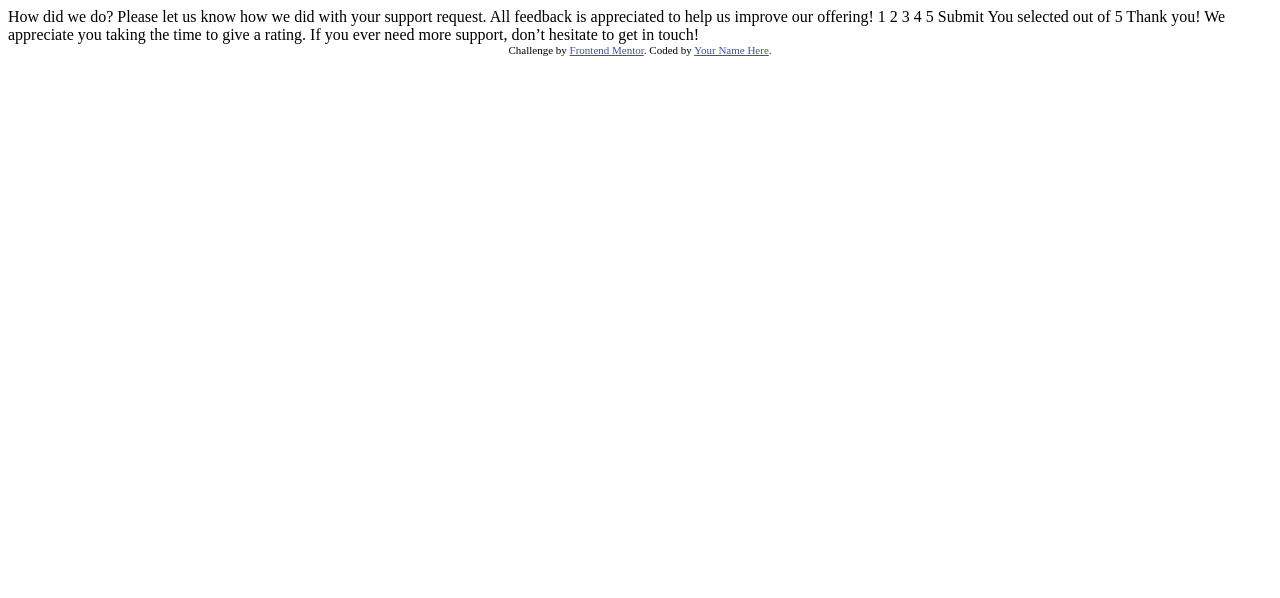
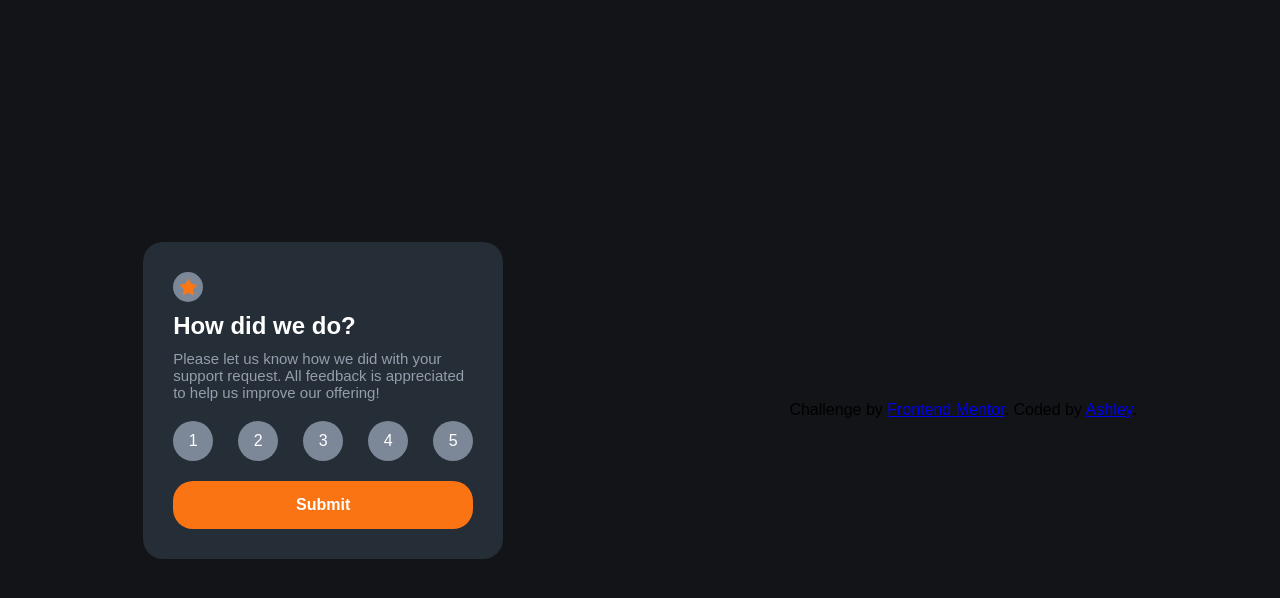
Before and after one commit to pandaxin8/interactive-rating-component, a plain HTML site: page interactive-rating-component-main/index.html in a window 1280 px wide. Drawn offline with Linux system fonts and the light colour scheme.

Commit message:
Add interactive rating selection and transition to thank you state

```diff
--- /dev/null
+++ b/interactive-rating-component-main/css/styles.css
@@ -0,0 +1,122 @@
+/* Global Styles */
+body {
+    font-family: 'Overpass', sans-serif;
+    background-color: hsl(216, 12%, 8%);
+    display: flex;
+    align-items: center;
+    justify-content: center;
+    min-height: 100vh;
+    margin: 0;
+}
+
+.container {
+    background-color: hsl(213, 19%, 18%);
+    border-radius: 20px;
+    padding: 30px;
+    color: hsl(0, 0%, 100%);
+    width: 80%;
+    max-width: 300px;
+    margin: 0 auto; /* This centres the container*/
+}
+
+
+.header img {
+    width: 15px;
+}
+
+h1 {
+    font-size: 24px;
+    font-weight: 700;
+    margin: 10px 0;
+}
+
+.description {
+    font-size: 15px;
+    color: hsl(217, 12%, 63%);
+    margin: 10px 0;
+}
+
+.rating-options {
+    display: flex;
+    justify-content: space-between;
+    margin: 20px 0;
+}
+
+.rating-option {
+    background-color: hsl(216, 12%, 54%);
+    border-radius: 50%;
+    width: 40px;
+    height: 40px;
+    line-height: 40px;
+    text-align: center;
+
+    color: white;
+    cursor: pointer;
+}
+
+.submit-button {
+    background-color: hsl(25, 97%, 53%);
+    color: white;
+    border: none;
+    padding: 15px;
+    border-radius: 20px;
+    font-size: 16px;
+    font-weight: bold;
+    cursor: pointer;
+    width: 100%;
+}
+
+/* Thank you state styles */
+.thank-you-state {
+    text-align: center;
+}
+.hidden {
+    display: none;
+}
+
+.selected-rating {
+    background-color: rgba(255, 255, 255, 0.2);
+    border-radius: 20px;
+    padding: 10px;
+    margin: 10px 0;
+    display: flex;
+    justify-content: center;
+    align-items: center;
+}
+
+.rating-number {
+    font-weight: bold;
+    margin: 0 5px;
+}
+
+.star-container {
+    width: 30px;
+    height: 30px;
+    background-color: hsl(216, 12%, 54%);
+    border-radius: 50%; /*This makes it a circle */
+    display: flex;
+    justify-content: center; /* Center star horizontally */
+    align-items: center;
+}
+
+.attribution {
+    margin: 20px auto 0; /* Centres the attribution section */
+}
+
+/*Add styling for rating buttons when clicked */
+.rating-option.active {
+    background-color: #ddd;
+}
+
+/*Set initial state of the thank-you-state to invisible and transparent */
+.thank-you-state {
+    opacity: 0;
+    visibility: hidden;
+    transition: opacity 0.5s ease-in-out;
+    text-align: center;
+}
+
+.show-thank-you {
+    opacity: 1;
+    visibility: visible;
+}
--- a/interactive-rating-component-main/index.html
+++ b/interactive-rating-component-main/index.html
@@ -8,42 +8,53 @@
 
   <title>Frontend Mentor | Interactive rating component</title>
 
-  <!-- Feel free to remove these styles or customise in your own stylesheet 👍 -->
-  <style>
-    .attribution { font-size: 11px; text-align: center; }
-    .attribution a { color: hsl(228, 45%, 44%); }
-  </style>
+  <link rel="stylesheet" href="css/styles.css">
+
+
 </head>
 <body>
+  <div class="container">
+      <div class="star-container">
+        <img src="images/icon-star.svg" alt="Star Icon">
+      </div>
+      <!-- Rating state start -->
+      <div class="rating-state">
+          <div class="header">
+              <h1>How did we do?</h1>
+          </div>
+          <p class="description">Please let us know how we did with your support request. All feedback is appreciated to help us improve our offering!</p>
+          <div class="rating-options">
+              <span class="rating-option" data-rating="1">1</span>
+              <span class="rating-option" data-rating="2">2</span>
+              <span class="rating-option" data-rating="3">3</span>
+              <span class="rating-option" data-rating="4">4</span>
+              <span class="rating-option" data-rating="5">5</span>
+          </div>
+          <button id="submit-button" class="submit-button">Submit</button>
+      </div>
+      <!-- Rating state end -->
 
-  <!-- Rating state start -->
-
-  How did we do?
-
-  Please let us know how we did with your support request. All feedback is appreciated
-  to help us improve our offering!
-
-  1 2 3 4 5
-
-  Submit
-
-  <!-- Rating state end -->
-
-  <!-- Thank you state start -->
-
-  You selected <!-- Add rating here --> out of 5
-
-  Thank you!
-
-  We appreciate you taking the time to give a rating. If you ever need more support,
-  don’t hesitate to get in touch!
-
-  <!-- Thank you state end -->
-
+      <!-- Thank you state start -->
+      <div class="thank-you-state hidden">
+          <img src="images/illustration-thank-you.svg" alt="Thank You">
+          <div class="selected-rating">
+              <span>You selected</span>
+              <span class="rating-number"><!-- Add rating number here --></span>
+              <span>out of 5</span>
+          </div>
+          <h1>Thank you!</h1>
+          <p class="description">We appreciate you taking the time to give a rating. If you ever need more support, don’t hesitate to get in touch!</p>
+      </div>
+      <!-- Thank you state end -->
+  </div>
 
   <div class="attribution">
     Challenge by <a href="https://www.frontendmentor.io?ref=challenge" target="_blank">Frontend Mentor</a>.
-    Coded by <a href="#">Your Name Here</a>.
+    Coded by <a href="#">Ashley</a>.
   </div>
+
+  <!--Link to JavaScript file-->
+  <script src="js/script.js"></script>
+
 </body>
 </html>
--- /dev/null
+++ b/interactive-rating-component-main/js/script.js
@@ -0,0 +1,42 @@
+document.addEventListener('DOMContentLoaded', function() {
+    // Cache DOM elements
+    var ratingState = document.querySelector('.rating-state');
+    var thankYouState = document.querySelector('.thank-you-state');
+    var ratingOptions = document.querySelectorAll('.rating-option');
+    var submitBtn = document.querySelector('.submit-button');
+    var selectedRatingNumber = document.querySelector('.rating-number');
+
+    // Variable to store the selected rating
+    var selectedRating;
+
+    // Add click event to rating options
+    ratingOptions.forEach(function(option) {
+        option.addEventListener('click', function() {
+            // Remove active class from all rating options
+            ratingOptions.forEach(function(opt) {
+                opt.classList.remove('active');
+            });
+            // Add active class to clicked rating option
+            this.classList.add('active');
+            // Store the selected rating value
+            selectedRating = this.getAttribute('data-rating');
+        });
+    });
+
+    // Listen for submit button click
+    submitBtn.addEventListener('click', function() {
+
+        // Check if a rating was selected
+        if (selectedRating) {
+            // Update the displayed rating in the thank you state
+            selectedRatingNumber.textContent = selectedRating;
+
+            // Switch to the thank you state
+            ratingState.style.display = 'none';
+            thankYouState.classList.add('show-thank-you');
+            thankYouState.style.display = 'block';
+        } else {
+            alert("Please select a rating before submitting.");
+        }
+    });
+});
```
Also changed, not shown: interactive-rating-component-main/images/screenshot-1.png (added), interactive-rating-component-main/images/screenshot-2.png (added), 1 other file.
